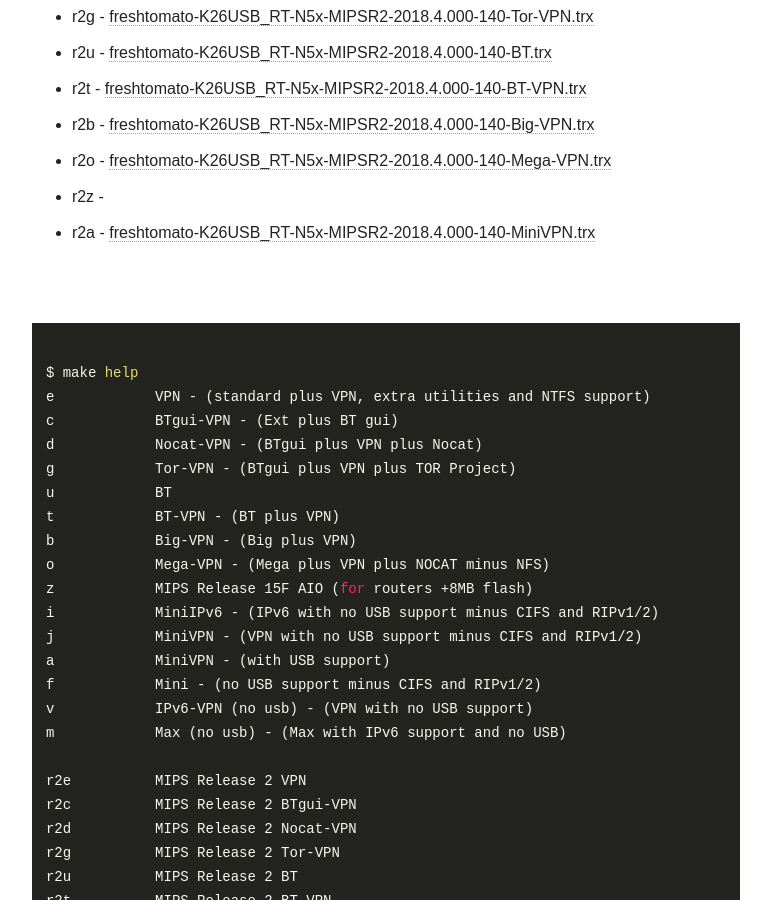
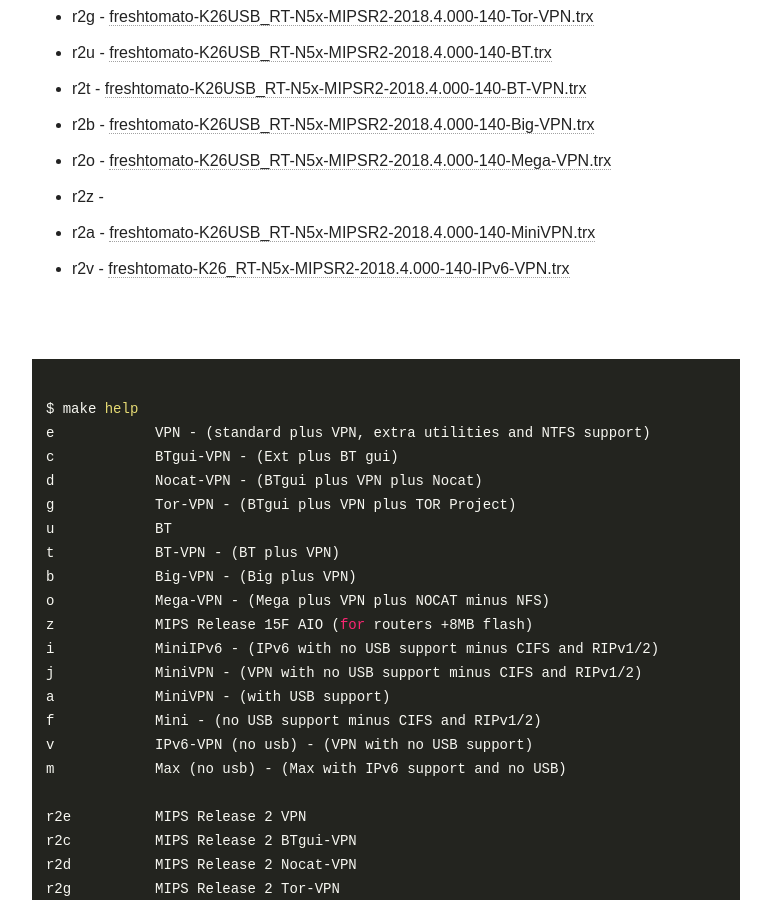
Before and after one commit to oglopss/freshtomato-mips-ci-jekyll, a Jekyll site: the page built from index.html, in a window 1280 px wide and 900 px high, scrolled down 739 px. Shown: the whole window, without its empty margins (254-1025 px from the left). Built offline with Jekyll 4.4.1, drawn with Linux system fonts in a browser that asks for light colours; nearby versions of some CDN libraries.

Commit message:
Travis build 13 r2v pushed to gh-pages

```diff
--- a/_data/ss.yml
+++ b/_data/ss.yml
@@ -10,3 +10,4 @@
   - 0007 r2b freshtomato-K26USB_RT-N5x-MIPSR2-2018.4.000-140-Big-VPN.trx
   - 0009 r2z
   - 0008 r2o freshtomato-K26USB_RT-N5x-MIPSR2-2018.4.000-140-Mega-VPN.trx
+  - 0011 r2v freshtomato-K26_RT-N5x-MIPSR2-2018.4.000-140-IPv6-VPN.trx
```
